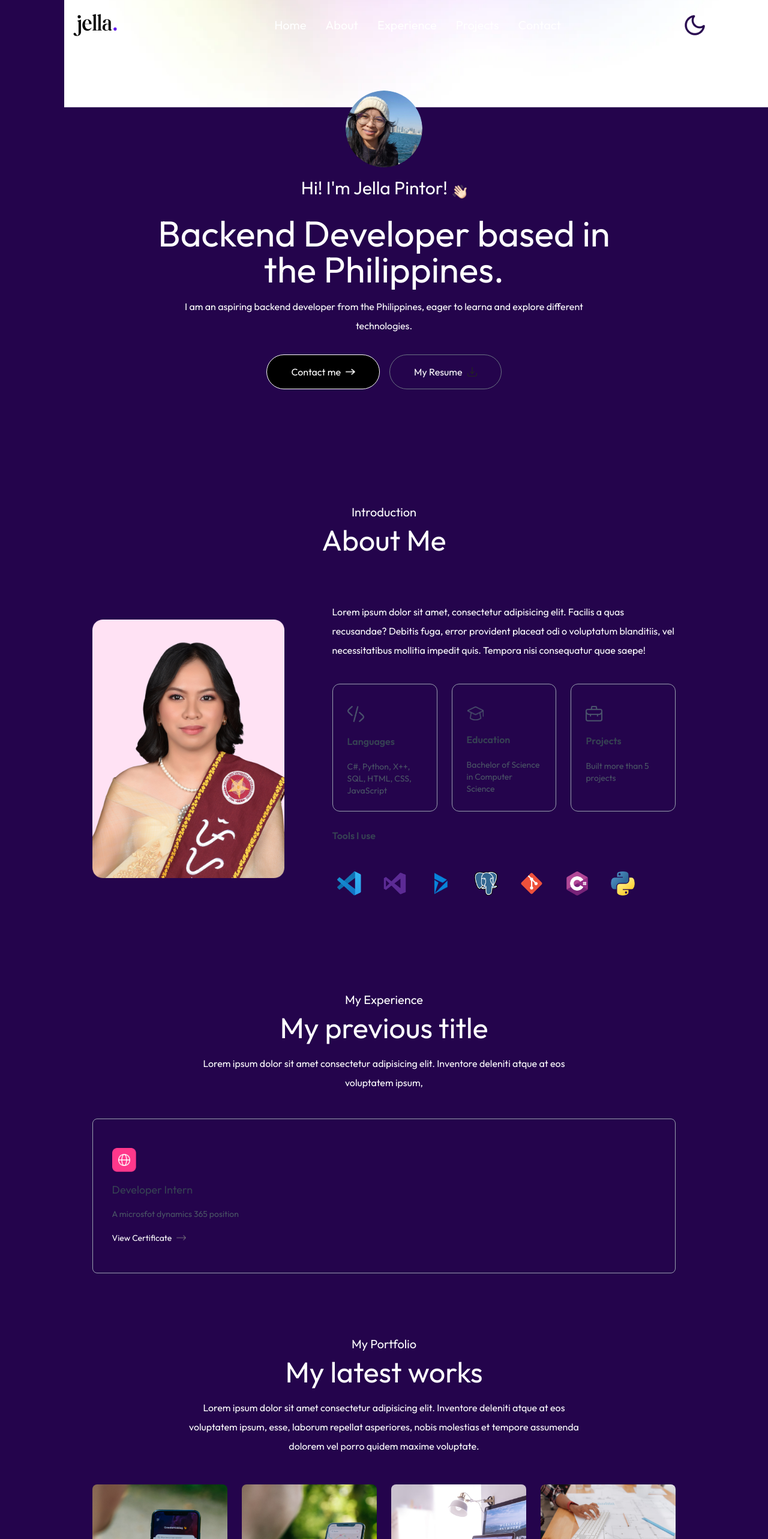
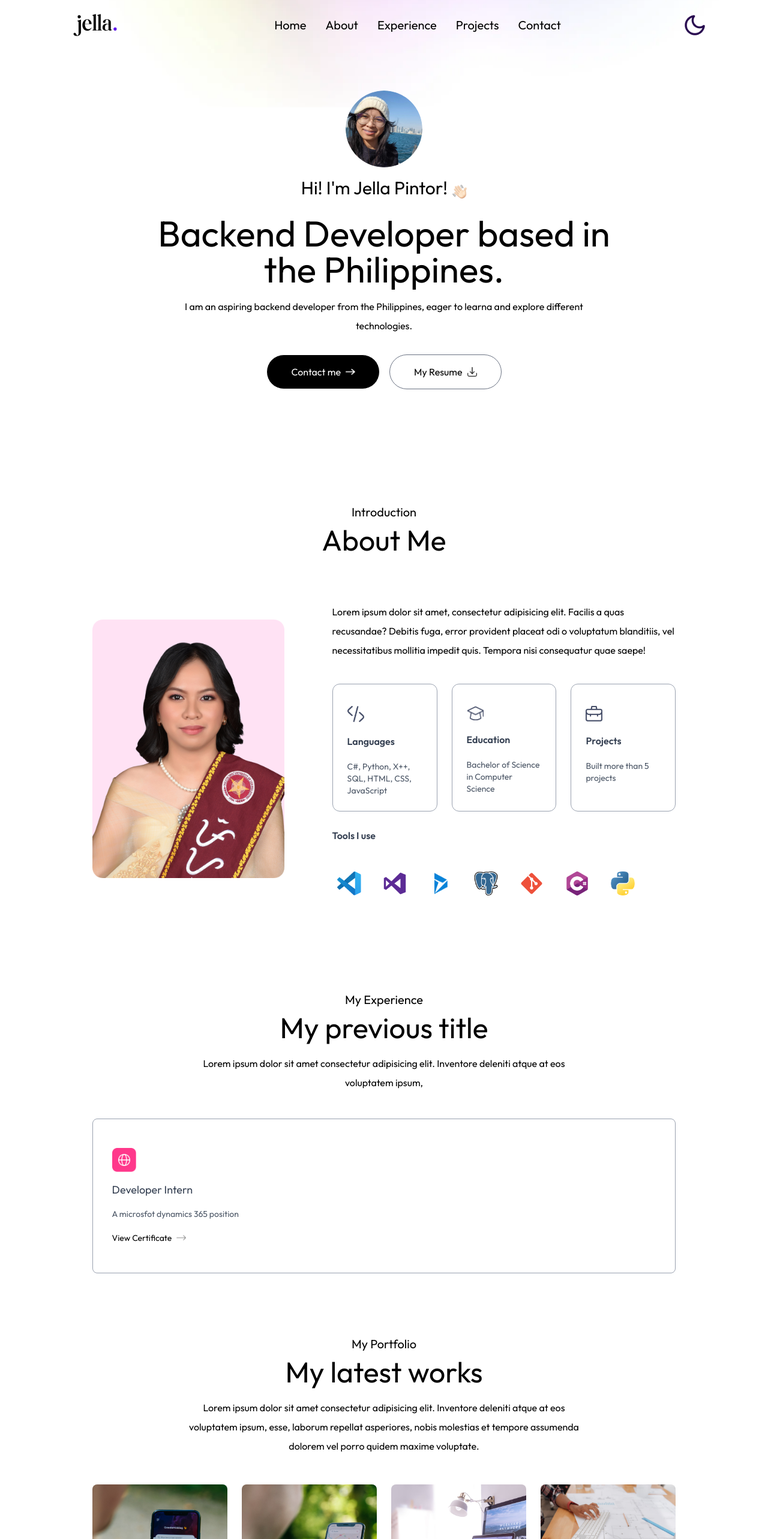
Before and after one commit to Jellepi/my-portfolio, a Next.js app: page / in a window 1280 px wide. Shown: the top 2566 px of the page at 60% size. Built offline with nearby package versions, Linux system fonts and the light colour scheme; a web font is replaced by a local one.

Commit message:
Impelemented darkmode

```diff
--- a/app/components/Navbar.jsx
+++ b/app/components/Navbar.jsx
@@ -2,7 +2,7 @@ import React, { useEffect, useRef, useState } from 'react'
 import Image from 'next/image'
 import { assets } from '@/assests/assets';
 
-const Navbar = () => {
+const Navbar = ({isDarkMode, setIsDarkMode}) => {
 
   const [isScroll, setIsScroll] = useState(false);
   const sideMenuRef = useRef();
@@ -26,14 +26,14 @@ const Navbar = () => {
 
   return (
     <>
-    <div className='fixed top-0 right-0 w-11/12 -z-10 translate-y-[-80%]'>
+    <div className='fixed top-0 right-0 w-11/12 -z-10 translate-y-[-80%] dark:hidden'>
       <Image src={assets.header_bg_color} alt='' className='w-full' />
     </div>
 
       <nav className= {`w-full fixed px-5 lg:px-8 xl:px-[8%] py-4
-      flex items-center justify-between z-50 ${isScroll ? "bg-white bg-opacity-50 backdrop-blur-lg shadow-sm" : "" } `}>
+      flex items-center justify-between z-50 ${isScroll ? "bg-white bg-opacity-50 backdrop-blur-lg shadow-sm dark:bg-darkHover dark:shadow-white/20" : "" } `}>
         <a href="#">
-          <Image src={assets.logo} className='w-28 cursor-pointer mr-14' alt='logo'/>
+          <Image src={isDarkMode ? assets.logo_dark: assets.logo} className='w-28 cursor-pointer mr-14' alt='logo'/>
         </a>
 
         <ul className='hidden md:flex items-center gap-6 lg:gap-8 rounded-full px-12 py-3 text-xl'>
@@ -45,18 +45,20 @@ const Navbar = () => {
         </ul>
 
         <div className='flex items-center gap-4'>
-          <button><Image src={assets.moon_icon} alt='darkModeIcon' className='w-10 l-10 ml-4 lg-flex gap-3 items-center'/></button>
+          <button onClick={()=>setIsDarkMode(prev => !prev)}>
+            <Image src={isDarkMode ? assets.sun_icon : assets.moon_icon} alt='darkModeIcon' className='w-10 l-10 ml-4 lg-flex gap-3 items-center cursor-pointer'/></button>
 
           <button className='block md:hidden ml-3' onClick={openMenu} >
-          <Image src={assets.menu_black} alt='' className='w-6 cursor-pointer'/></button>
+          <Image src={ isDarkMode ? assets.menu_white : assets.menu_black} alt='' className='w-6 cursor-pointer'/></button>
 
         </div>
 
         {/*-- Mobile Menu --*/}
 
-        <ul ref={sideMenuRef} className='flex md:hidden flex-col gap-4 py-20 px-10 fixed -right-64 top-0 bottom-0 w-64 z-50 h-screen bg-irides4 transition duration-500 text-xl'>
+        <ul ref={sideMenuRef} className='flex md:hidden flex-col gap-4 py-20 px-10 fixed -right-64 top-0 bottom-0 w-64
+        z-50 h-screen bg-irides4 transition duration-500 text-xl dark:bg-darkHover dark:text-white'>
           <div className='absolute right-6 top-6' onClick={closeMenu} >
-            <Image src={assets.close_black} alt='' className='w-5 cursor-pointer'/>
+            <Image src={isDarkMode? assets.close_white:assets.close_black} alt='' className='w-5 cursor-pointer'/>
           </div>
 
           <li><a className='font-outfit' onClick={closeMenu} href="#top">Home</a></li>
--- a/app/layout.js
+++ b/app/layout.js
@@ -18,7 +18,7 @@ export const metadata = {
 
 export default function RootLayout({ children }) {
   return (
-    <html lang="en" className="scroll-smooth dark">
+    <html lang="en" className="scroll-smooth">
       <body
         className={`${outfit.className} ${ovo.className}
         antialiased leading-8 overflow-x-hidden dark:bg-darkTheme dark:text-white
--- a/app/page.js
+++ b/app/page.js
@@ -1,4 +1,5 @@
 'use client'
+import { useEffect, useState } from "react";
 import Navbar from "./components/Navbar";
 import Hero from "./components/Hero";
 import About from "./components/About";
@@ -8,15 +9,37 @@ import Contact from "./components/Contact";
 import Footer from "./components/Footer";
 
 export default function Home() {
+
+  const [isDarkMode, setIsDarkMode] = useState(false);
+  useEffect(()=>{
+    if(localStorage.theme === 'dark' || (!('theme' in localStorage) &&
+     window.matchMedia('(prefers-color-scheme: dark)').matches)) {
+      setIsDarkMode(true)
+    }else{
+      setIsDarkMode(false)
+    }
+  },[])
+
+  useEffect(()=>{
+    if(isDarkMode){
+      document.documentElement.classList.add('dark');
+      localStorage.theme = 'dark';
+    }else{
+      document.documentElement.classList.remove('dark');
+      localStorage.theme = '';
+    }
+  }, [isDarkMode])
+
+
   return (
    <>
-   <Navbar      />
-   <Hero        />
-   <About       />
-   <Experience  />
-   <Projects    />
-   <Contact     />
-   <Footer      />
+   <Navbar    isDarkMode={isDarkMode} setIsDarkMode={setIsDarkMode}   />
+   <Hero      isDarkMode={isDarkMode}   />
+   <About      isDarkMode={isDarkMode}   />
+   <Experience isDarkMode={isDarkMode} />
+   <Projects  isDarkMode={isDarkMode}  />
+   <Contact   isDarkMode={isDarkMode}  />
+   <Footer    isDarkMode={isDarkMode}  />
    </>
   );
 }
```
